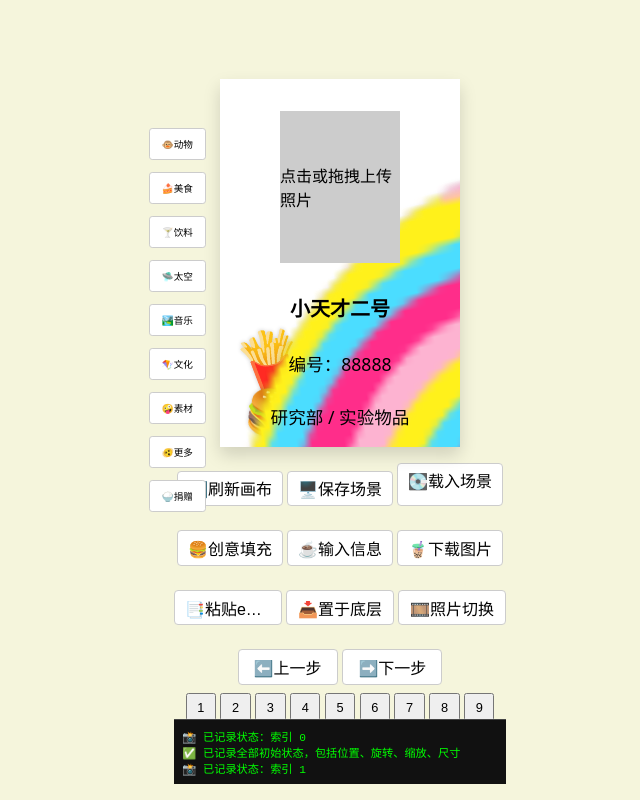
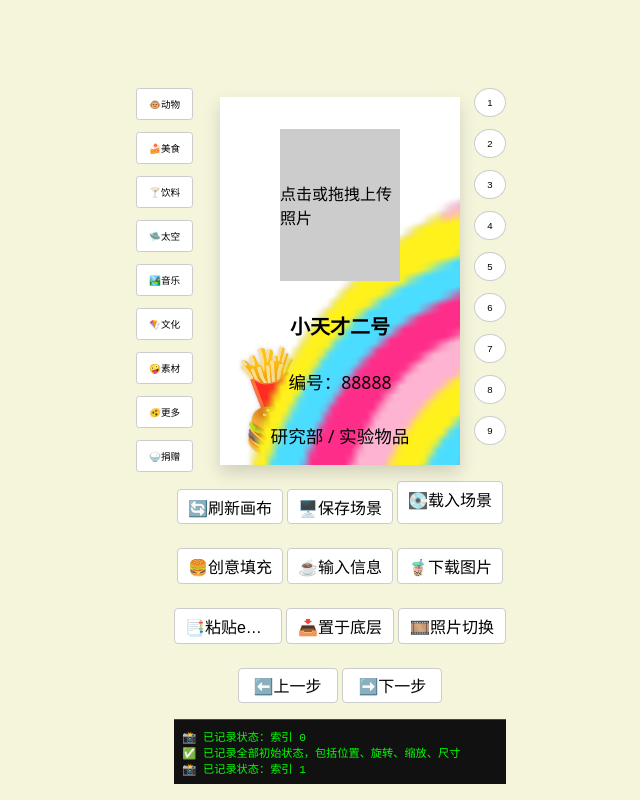
Before and after one commit to aj300542/hr, a plain HTML site: page index.html in a window 1280 px wide. Shown: the whole page, without its empty margins (300-940 px from the left). Drawn offline with nearby package versions, Linux system fonts and the light colour scheme; animation ran at ten frames a second; a script that the page names is missing.

Commit message:
Add files via upload

```diff
--- a/js/styles.css
+++ b/js/styles.css
@@ -135,6 +135,7 @@
             background-color: #e0e0e0;
         }
 
+        .controlGroup,
         .sceneLoaderPanel {
             position: fixed;
             display: flex;
@@ -143,6 +144,7 @@
             z-index: 20;
         }
 
+        .controlGroup button,
         .sceneLoaderPanel button {
             padding: 1.2vh 1.2vw;
             font-size: 1.2vh;
@@ -150,10 +152,18 @@
             cursor: pointer;
             background-color: #fff;
             border: 1px solid #ccc;
-            border-radius: 0.4vh;
             transition: background-color 0.3s;
         }
 
+        .sceneLoaderPanel button {
+            border-radius: 0.4vh;
+        }
+
+        .controlGroup button {
+            border-radius: 50%;
+        }
+
+        .controlGroup button:hover,
         .sceneLoaderPanel button:hover {
             background-color: #eee;
         }
@@ -166,9 +176,17 @@
                 /* 更适合竖屏比例 */
             }
 
+            .controlGroup,
+            .sceneLoaderPanel {
+                top: 10vh;
+            }
+
+            .controlGroup {
+                right: 0cm;
+            }
+
             .sceneLoaderPanel {
                 left: -3vw;
-                top: 15vh;
             }
         }
 
@@ -180,9 +198,17 @@
                 /* 横屏16:9 */
             }
 
+            .controlGroup,
             .sceneLoaderPanel {
-                left: -2vw;
-                top: 15vh;
+                top: 10vh;
+            }
+
+            .controlGroup {
+                right: 0vw;
+            }
+
+            .sceneLoaderPanel {
+                left: -3vw;
             }
         }
 
```
